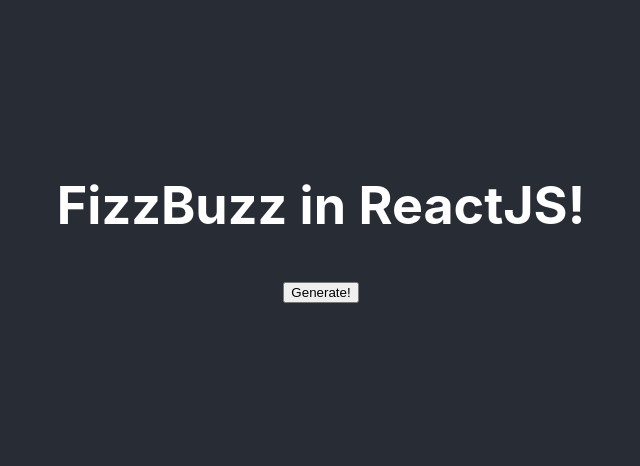
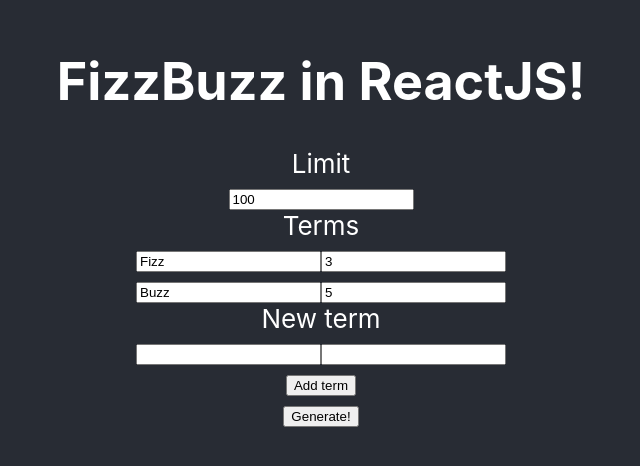
Before and after one commit to nohorjo/FizzBuzz, a React (Create React App) app: page / in a window 1280 px wide. Shown: the part 166-632 px from the top of the page, without its empty margins (319-959 px from the left). Built offline with nearby package versions, Linux system fonts and the light colour scheme.

Commit message:
#master - Implement options in UI

```diff
--- a/src/FizzBuzzComponent.js
+++ b/src/FizzBuzzComponent.js
@@ -7,26 +7,128 @@
     constructor(props) {
         super(props);
 
+        this.handleLimitChange = this.handleLimitChange.bind(this);
+        this.handleAddTerm = this.handleAddTerm.bind(this);
+
         this.state = {
             result: [],
+            limit: 100,
+            terms: [
+                ['Fizz', 3],
+                ['Buzz', 5]
+            ],
+            newTerm: '',
+            newModder: '',
         };
     }
 
     handleGenerateClick() {
-        this.setState({result: generateFizzBuzzList()});
+        const { limit, terms } = this.state;
+
+        this.setState({result: generateFizzBuzzList({limit, terms})});
+    }
+
+    handleLimitChange(event) {
+        this.setState({limit: parseInt(event.target.value)});
+    }
+
+    handleTermOptionChange(index, value, isTerm) {
+        const { terms } = this.state;
+        terms[index][isTerm ? 0 : 1] = value;
+        this.setState({terms});
+    }
+
+    handleNewTermChange(value, isTerm) {
+        let {
+            newTerm,
+            newModder,
+        } = this.state;
+
+        if (isTerm) {
+            newTerm = value;
+        } else {
+            newModder = parseInt(value);
+        }
+
+        this.setState({
+            newTerm,
+            newModder,
+        });
+    }
+
+    handleAddTerm() {
+        const {
+            terms,
+            newTerm,
+            newModder,
+        } = this.state;
+
+        if (newTerm && newModder) {
+            terms.push([newTerm, newModder]);
+            this.setState({
+                terms,
+                newTerm: '',
+                newModder: '',
+            });
+        }
     }
 
     render() {
         return (
             <div>
+                <div>
+                    <label>Limit</label>
+                    <div>
+                        <input
+                            type="number"
+                            value={this.state.limit}
+                            onChange={this.handleLimitChange}
+                        />
+                    </div>
+                </div>
+                <label>Terms</label>
+                {this.state.terms.map(([term, modder], i) => (
+                    <div key={`term${i}`}>
+                        <input
+                            type="text"
+                            value={term}
+                            onChange={event => this.handleTermOptionChange(i, event.target.value, true)}
+                        />
+                        <input
+                            type="number"
+                            value={modder}
+                            onChange={event => this.handleTermOptionChange(i, event.target.value, false)}
+                        />
+                    </div>
+                ))}
+                <label>New term</label>
+                <div>
+                    <input
+                        type="text"
+                        value={this.state.newTerm}
+                        onChange={event => this.handleNewTermChange(event.target.value, true)}
+                    />
+                    <input
+                        type="number"
+                        value={this.state.newModder || ''}
+                        onChange={event => this.handleNewTermChange(event.target.value, false)}
+                    />
+                    <div>
+                        <input
+                            type="button"
+                            value="Add term"
+                            onClick={this.handleAddTerm}
+                        />
+                    </div>
+                </div>
                 <input
                     type="button"
                     value="Generate!"
                     onClick={() => this.handleGenerateClick()}
                 />
                 <ol>
-                    {this.state.result.map(v => (
-                        <li>{v}</li>
+                    {this.state.result.map((v, i) => (
+                        <li key={`result${i}`}>{v}</li>
                     ))}
                 </ol>
             </div>
```
